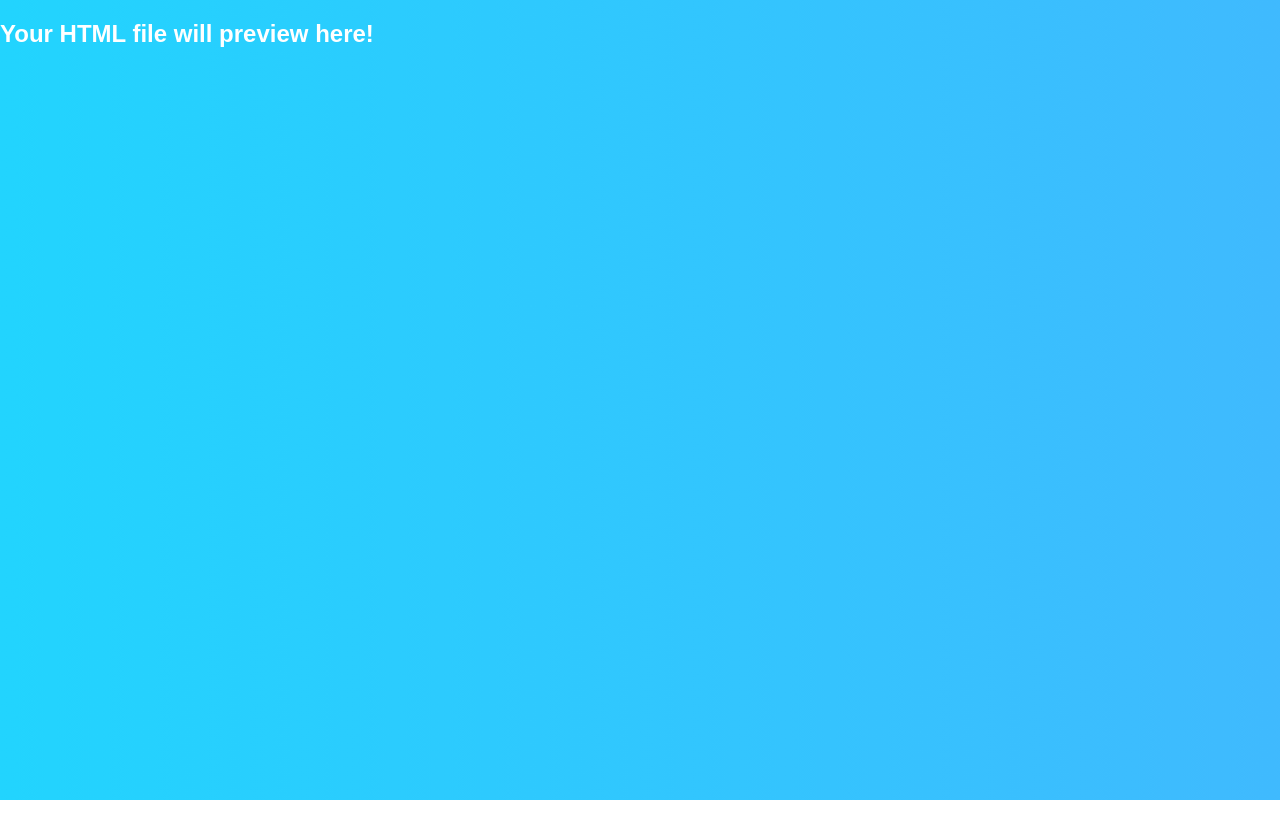
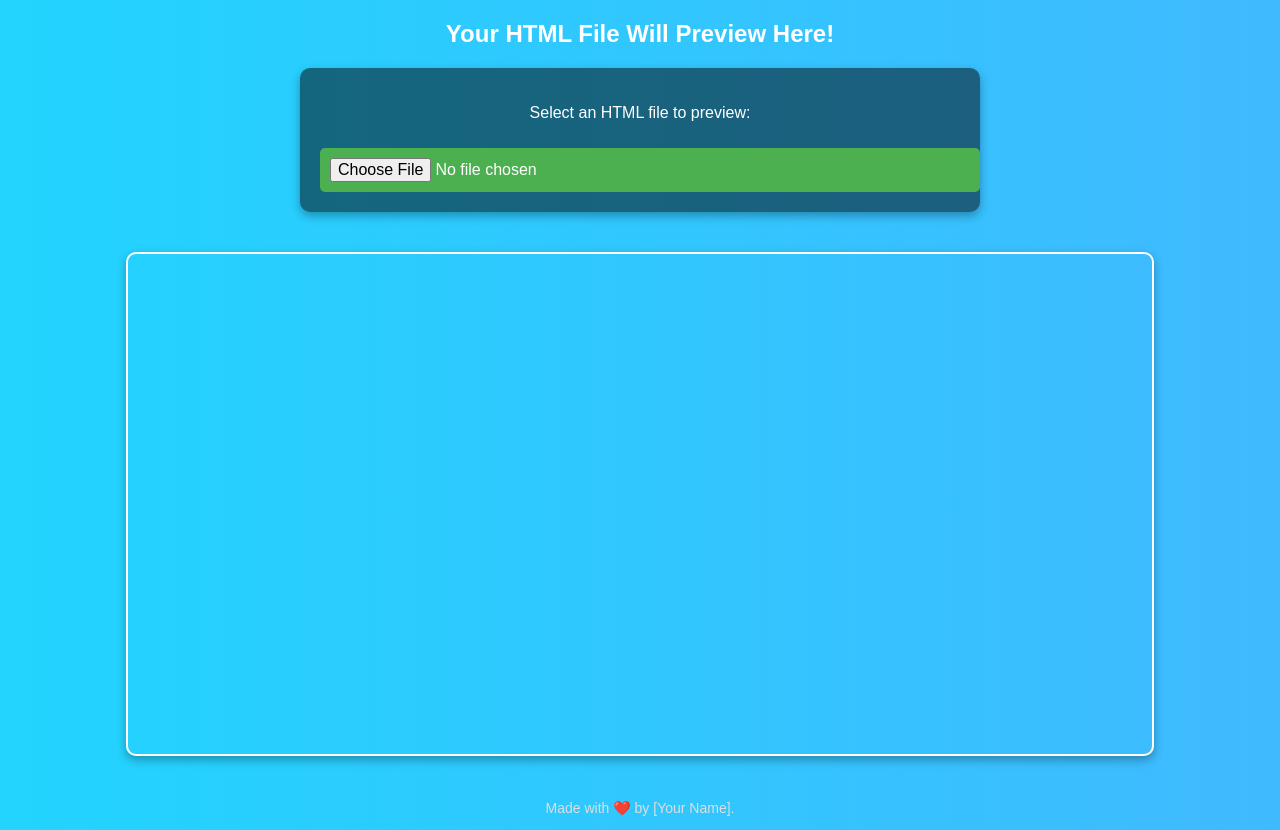
Before and after one commit to vcloud24/lo, a plain HTML site: page preview.html in a window 1280 px wide. Before the commit the page ends 800 px from the top, so only its background shows below. Drawn offline with Linux system fonts and the light colour scheme.

Commit message:
Update preview.html

```diff
--- a/preview.html
+++ b/preview.html
@@ -3,10 +3,117 @@
 <head>
     <meta charset="UTF-8">
     <meta name="viewport" content="width=device-width, initial-scale=1.0">
-    <title>Preview</title>
+    <title>HTML Previewer</title>
     <link rel="stylesheet" href="style.css">
+    <script defer src="script.js"></script>
+    <style>
+        /* General styles */
+        body {
+            font-family: Arial, sans-serif;
+            margin: 0;
+            padding: 0;
+            background: linear-gradient(270deg, #4facfe, #00f2fe, #ff9a9e, #fad0c4);
+            background-size: 800% 800%;
+            animation: gradientAnimation 15s ease infinite;
+            color: #fff;
+            text-align: center;
+        }
+
+        @keyframes gradientAnimation {
+            0% { background-position: 0% 50%; }
+            50% { background-position: 100% 50%; }
+            100% { background-position: 0% 50%; }
+        }
+
+        h2 {
+            margin-top: 20px;
+        }
+
+        /* Container for file input */
+        .upload-container {
+            margin: 20px auto;
+            width: 50%;
+            padding: 20px;
+            background-color: rgba(0, 0, 0, 0.5);
+            border-radius: 10px;
+            box-shadow: 0 4px 10px rgba(0, 0, 0, 0.3);
+        }
+
+        .upload-container input {
+            width: 100%;
+            padding: 10px;
+            margin-top: 10px;
+            font-size: 16px;
+            border: none;
+            border-radius: 5px;
+            cursor: pointer;
+        }
+
+        .upload-container input[type="file"] {
+            background-color: #4caf50;
+            color: #fff;
+        }
+
+        .upload-container input[type="file"]:hover {
+            background-color: #45a049;
+        }
+
+        /* Preview frame */
+        #preview-frame {
+            width: 80%;
+            height: 500px;
+            margin: 20px auto;
+            border: 2px solid #fff;
+            border-radius: 10px;
+            box-shadow: 0 4px 10px rgba(0, 0, 0, 0.3);
+        }
+
+        footer {
+            margin-top: 20px;
+            font-size: 14px;
+            color: #ddd;
+        }
+    </style>
 </head>
 <body>
-    <h2>Your HTML file will preview here!</h2>
+    <!-- Title -->
+    <h2>Your HTML File Will Preview Here!</h2>
+
+    <!-- Upload Container -->
+    <div class="upload-container">
+        <p>Select an HTML file to preview:</p>
+        <input type="file" id="html-file" accept=".html" />
+    </div>
+
+    <!-- Preview Frame -->
+    <iframe id="preview-frame"></iframe>
+
+    <!-- Footer -->
+    <footer>
+        <p>Made with ❤️ by [Your Name].</p>
+    </footer>
+
+    <script>
+        // JavaScript to handle file input and preview
+        document.getElementById("html-file").addEventListener("change", function (event) {
+            const file = event.target.files[0];
+
+            if (file && file.type === "text/html") {
+                const reader = new FileReader();
+
+                reader.onload = function (e) {
+                    const previewFrame = document.getElementById("preview-frame");
+                    const doc = previewFrame.contentWindow.document;
+                    doc.open();
+                    doc.write(e.target.result);
+                    doc.close();
+                };
+
+                reader.readAsText(file);
+            } else {
+                alert("Please select a valid HTML file.");
+            }
+        });
+    </script>
 </body>
 </html>
```
